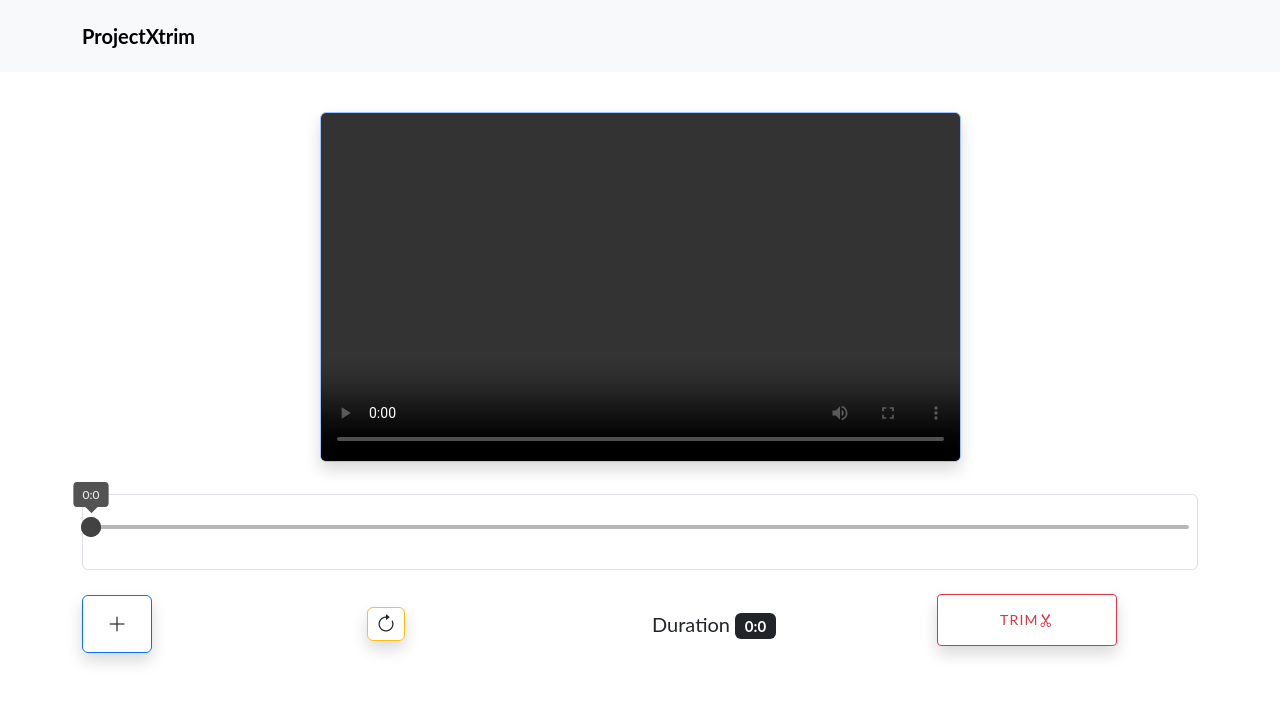
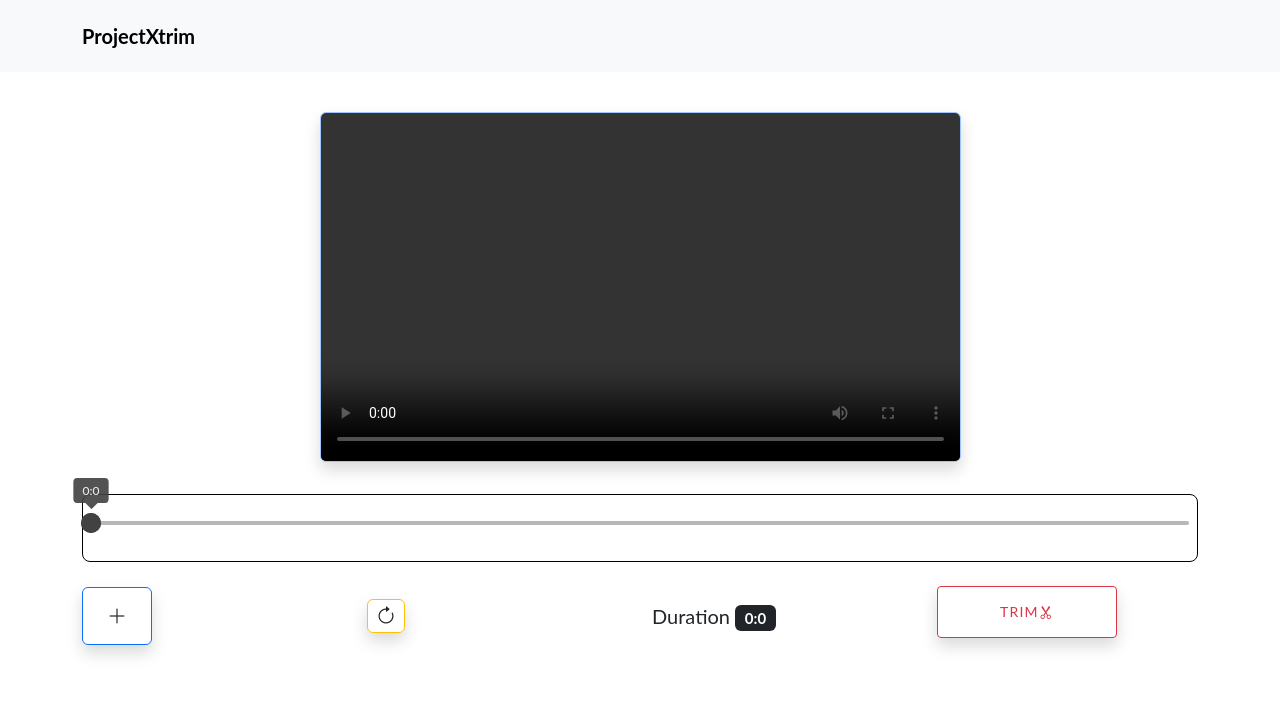
Before and after one commit to TundeOladejo/projectxtrim, a Vue app: page /edit in a window 1280 px wide. Both pictures are taken after a click on the button 386 px from the left and 547 px from the top of the page. Shown: the top 702 px of the page. Built offline with nearby package versions, Linux system fonts and the light colour scheme.

Commit message:
quick fix

```diff
--- a/src/views/EditPage.vue
+++ b/src/views/EditPage.vue
@@ -12,15 +12,15 @@
                     <div class="video-thumbnails" ref="thumbnails"></div>
             </div>
 
-            <div class="d-flex pt-3 pb-1 border rounded" v-if="this.videoSrc !=''">
-                <v-app>
+            <!-- <div class="d-flex pt-3 pb-1 border rounded" v-if="this.videoSrc !=''"> -->
+                <v-app v-if="this.videoSrc !=''">
                     <v-range-slider v-model="rangeValue" :min="0" :max="this.duration" strict thumb-label="always">
                         <template v-slot:thumb-label="{ modelValue }">
                             {{ this.fancyTimeFormat(modelValue.toFixed(0)) }}
                           </template>
                     </v-range-slider>
                 </v-app>
-            </div>
+            <!-- </div> -->
 
             <div class="row pt-4 align-items-center">
                 <div class="col pb-3">
@@ -169,6 +169,9 @@ video {
 }
 
 .v-application__wrap {
+    border: 1px solid black;
+    border-radius: 8px;
+    padding-top: 12px;
     min-height: unset !important;
 }
 </style>
```
